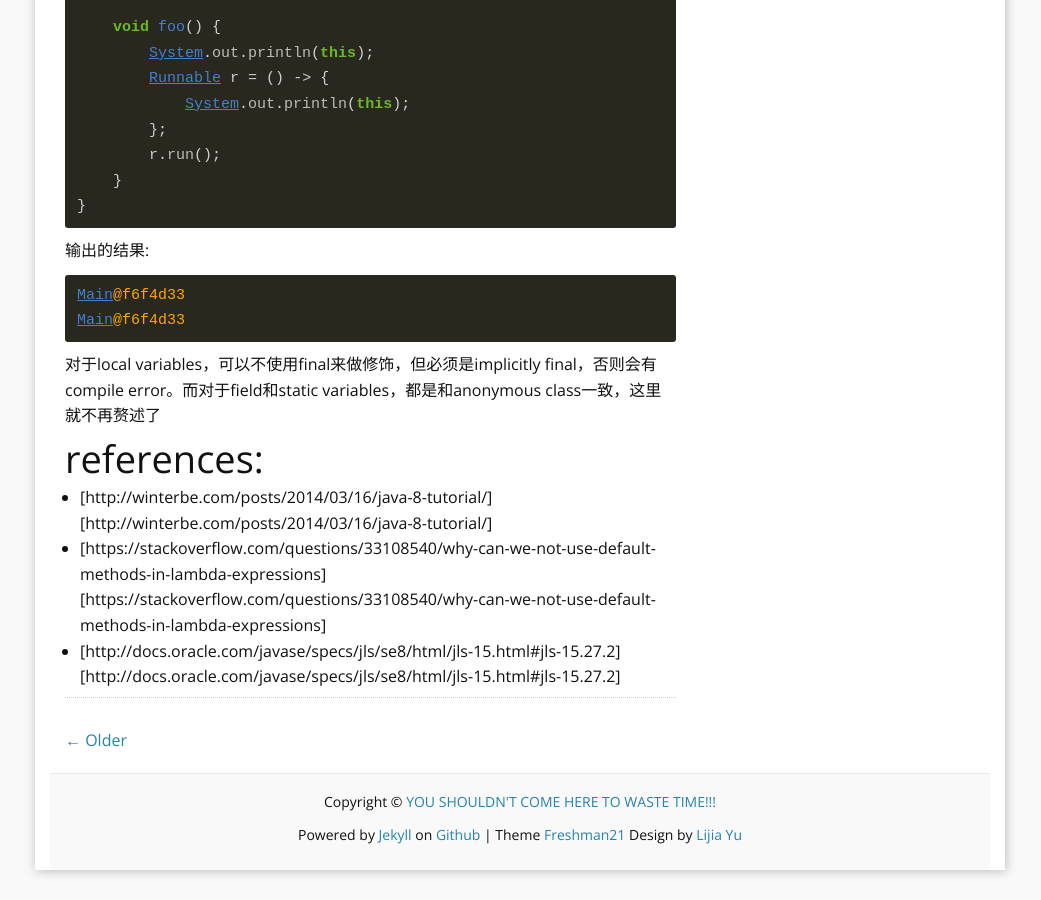
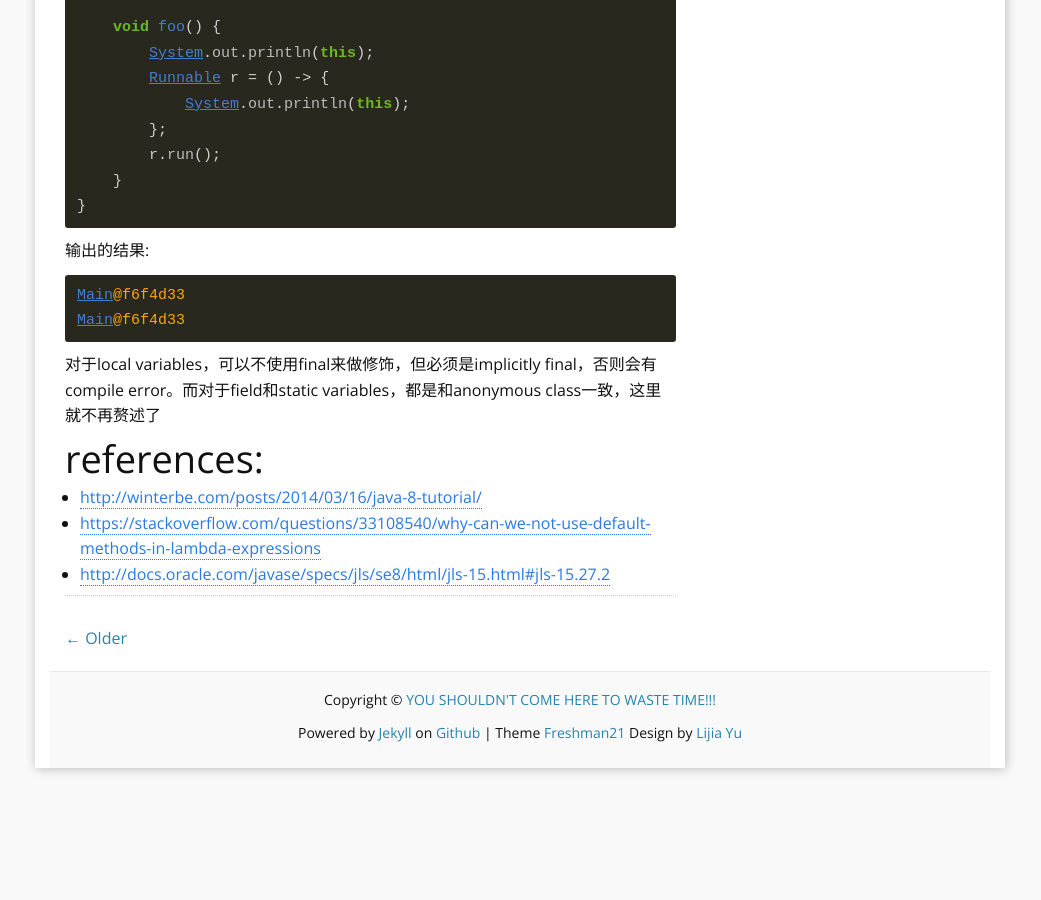
Before and after one commit to RoyWorld/RoyWorld.github.io, a Jekyll site: the page built from _posts/2017-09-17-java-lambda-expressions.md, in a window 1280 px wide and 900 px high, scrolled down 3085 px. Shown: the whole window, without its empty margins (120-1161 px from the left). Built offline with Jekyll 4.4.1, drawn with Linux system fonts in a browser that asks for light colours; nearby versions of some CDN libraries; comment, search, counter and statistics services are not loaded; after the commit the page ends 3883 px from its top, so only the background shows below that; some of the changed lines change nothing that is shown.

Commit message:
20170917文章修改

```diff
--- a/_posts/2017-09-17-java-lambda-expressions.md
+++ b/_posts/2017-09-17-java-lambda-expressions.md
@@ -126,6 +126,10 @@
 
 
 # references:
-- [http://winterbe.com/posts/2014/03/16/java-8-tutorial/][http://winterbe.com/posts/2014/03/16/java-8-tutorial/]
-- [https://stackoverflow.com/questions/33108540/why-can-we-not-use-default-methods-in-lambda-expressions][https://stackoverflow.com/questions/33108540/why-can-we-not-use-default-methods-in-lambda-expressions]
-- [http://docs.oracle.com/javase/specs/jls/se8/html/jls-15.html#jls-15.27.2][http://docs.oracle.com/javase/specs/jls/se8/html/jls-15.html#jls-15.27.2]
+- [http://winterbe.com/posts/2014/03/16/java-8-tutorial/][R1]
+- [https://stackoverflow.com/questions/33108540/why-can-we-not-use-default-methods-in-lambda-expressions][R2]
+- [http://docs.oracle.com/javase/specs/jls/se8/html/jls-15.html#jls-15.27.2][R3]
+
+[R1]: http://winterbe.com/posts/2014/03/16/java-8-tutorial/
+[R2]: https://stackoverflow.com/questions/33108540/why-can-we-not-use-default-methods-in-lambda-expressions
+[R3]: http://docs.oracle.com/javase/specs/jls/se8/html/jls-15.html#jls-15.27.2
```
